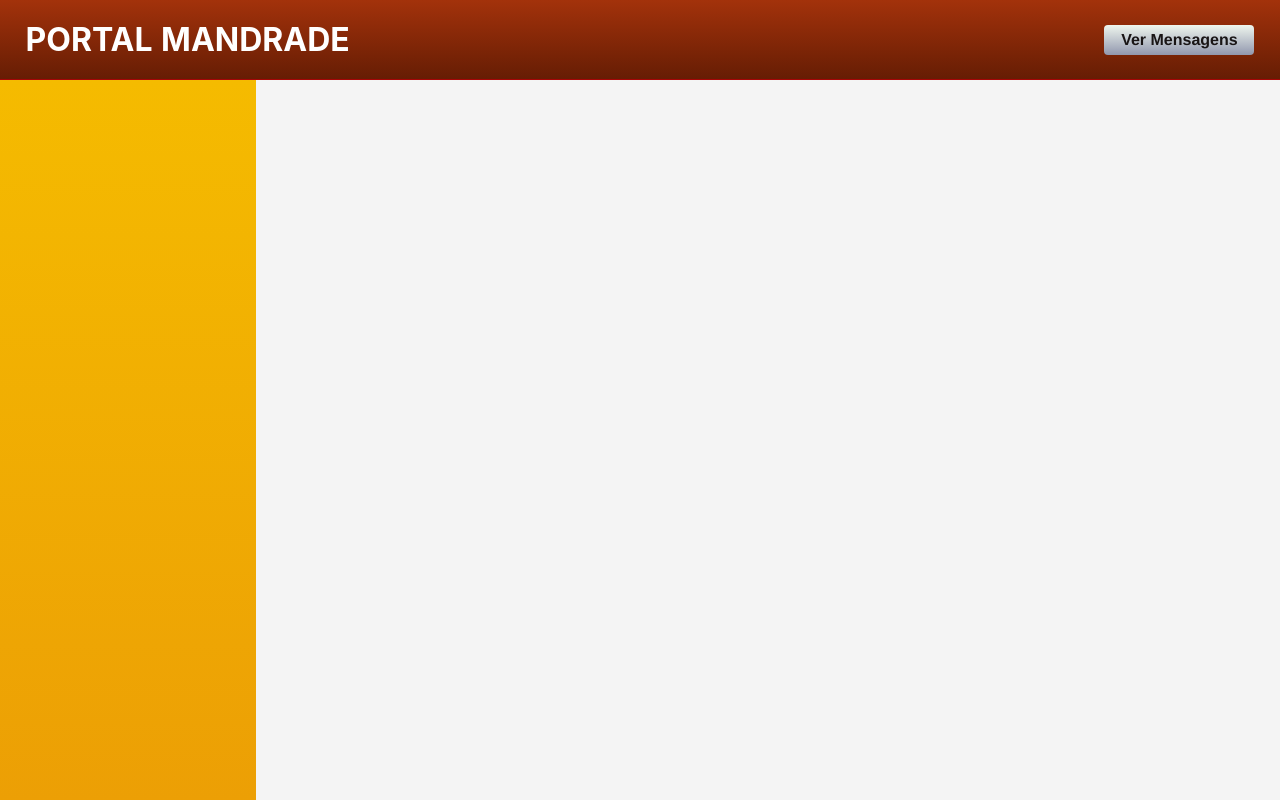
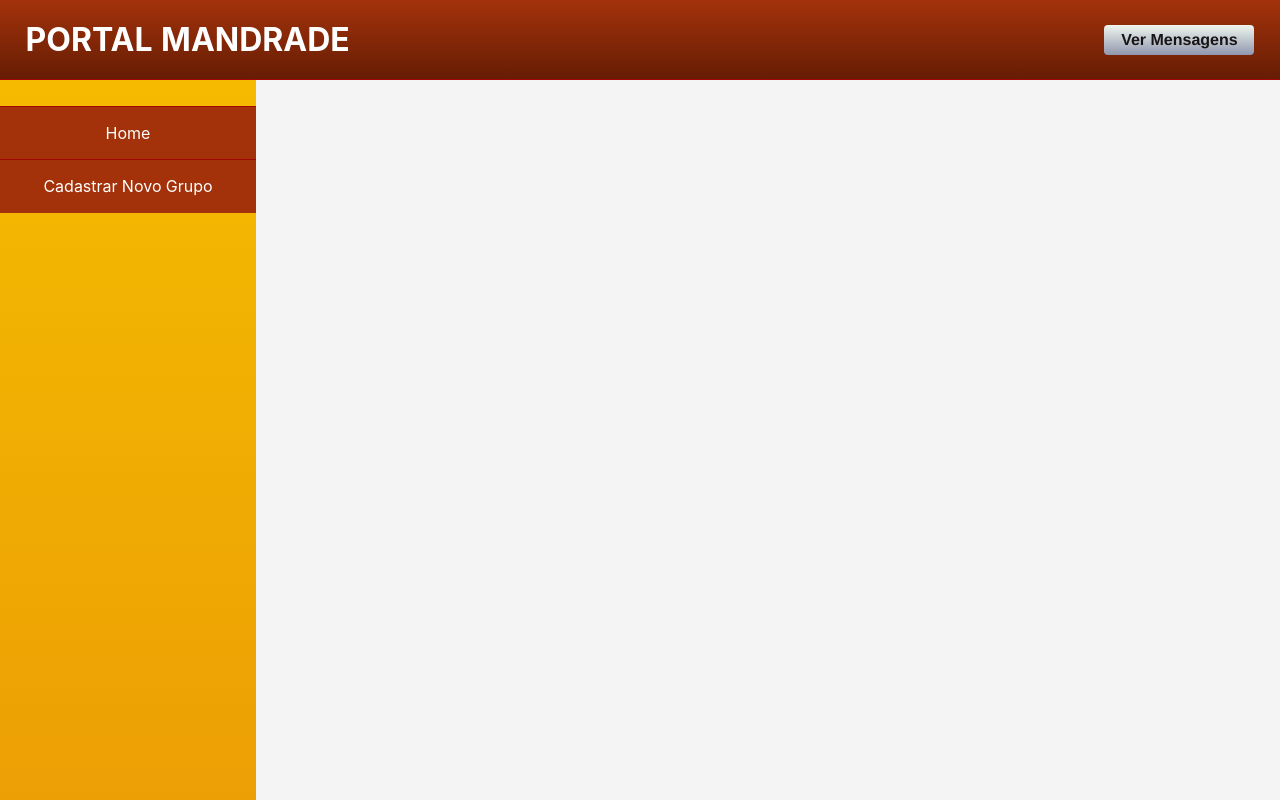
Before and after one commit to marcusruas/mandrade-portal, a React (Create React App) app: page / in a window 1280 px wide. Built offline with nearby package versions, Linux system fonts and the light colour scheme.

Commit message:
Corrigido estruturas e adicionado menus

```diff
--- a/src/ui/Layout/Components/Corpo.tsx
+++ b/src/ui/Layout/Components/Corpo/index.tsx
@@ -1,10 +1,10 @@
 import React from 'react';
 import { Layout } from 'antd'
 import { Switch, Route } from "react-router-dom";
-import CabecalhoPagina from 'Ui/SharedComponents/CabecalhoPagina/';
+import CabecalhoPagina from './CabecalhoPagina/';
 import { useLocation } from 'react-router-dom'
 
-import * as Rotas from '../routes';
+import * as Rotas from '../../routes';
 
 import NovoGrupo from 'Ui/Modulos/Usuarios/Grupos/NovoGrupo/';
 import Home from 'Ui/Modulos/Home';
--- /dev/null
+++ b/src/ui/Layout/Components/Menus/Menu.tsx
@@ -0,0 +1,13 @@
+import React from 'react';
+
+interface MenuInterface {
+    children: JSX.Element
+}
+
+const Menu: React.FC<MenuInterface> = (props) => (
+    <section className="Menus__Menu">
+        {props.children}
+    </section>
+)
+
+export default Menu;
--- a/src/ui/Layout/Components/Menus.tsx
+++ b/src/ui/Layout/Components/Menus/index.tsx
@@ -1,15 +1,17 @@
 import React from 'react';
+import Menu from './Menu';
 import { Link } from "react-router-dom";
 
-import * as Rotas from '../routes';
+import * as Rotas from '../../routes';
 
 {/* <Link to={Rotas.Home.Rota}>Home</Link>
-<Link to={Rotas.NovoGrupo.Rota}>Cadastrar Novo Grupo</Link> */}
+ */}
 
 const Menus = () => {
     return (
         <aside className="Menus">
-
+            <Menu><Link to={Rotas.Home.Rota}>Home</Link></Menu>
+            <Menu><Link to={Rotas.NovoGrupo.Rota}>Cadastrar Novo Grupo</Link></Menu>
         </aside>
     );
 }
--- a/src/ui/Layout/index.scss
+++ b/src/ui/Layout/index.scss
@@ -1,7 +1,11 @@
+$cor_principal_vermelha: #a3320b;
+$cor_secundaria_vermelha: #661d04;
+$cor_principal_bordas: #A40606;
+
 /* Cabeçalho */
 .Cabecalho {
-    background-image: linear-gradient(#a3320b, #661d04);
-    border-bottom: 1px solid #A40606;
+    background-image: linear-gradient($cor_principal_vermelha, $cor_secundaria_vermelha);
+    border-bottom: 1px solid $cor_principal_bordas;
     height: 10vh;
     display: flex;
     justify-content: center;
@@ -87,5 +91,32 @@
 .Menus {
     width: 20%;
     height: 90vh;
+    padding-top: 2%;
+    padding-bottom: 2%;
     background-image: linear-gradient(#F5BB00, #EC9F05);
+
+    .Menus__Menu {
+        width: 100%;
+        height: 8%;
+        text-align: center;
+        display: flex;
+        align-items: center;
+        justify-content: center;
+        background-color: $cor_principal_vermelha;
+        border-top:1px solid $cor_principal_bordas;
+        transition-property: background-color, font-weight, text-shadow;
+        transition-duration: 0.5s;
+        cursor: pointer;
+
+        & a {
+            color: white;
+            font-size: 16px;
+        }
+
+        &:hover {
+            background-color: $cor_secundaria_vermelha;
+            font-weight: bold;
+            text-shadow: gray 0px 1px;
+        }
+    }
 }
--- a/src/ui/Layout/index.tsx
+++ b/src/ui/Layout/index.tsx
@@ -1,6 +1,6 @@
 import React from 'react';
 import Cabecalho from './Components/Cabecalho';
-import Menus from './Components/Menus';
+import Menus from './Components/Menus/';
 
 import './index.scss';
 
```
Also changed, not shown: src/ui/Layout/Components/Corpo/CabecalhoPagina/index.scss (renamed from src/ui/SharedComponents/CabecalhoPagina/index.scss), src/ui/Layout/Components/Corpo/CabecalhoPagina/index.tsx (renamed from src/ui/SharedComponents/CabecalhoPagina/index.tsx).
